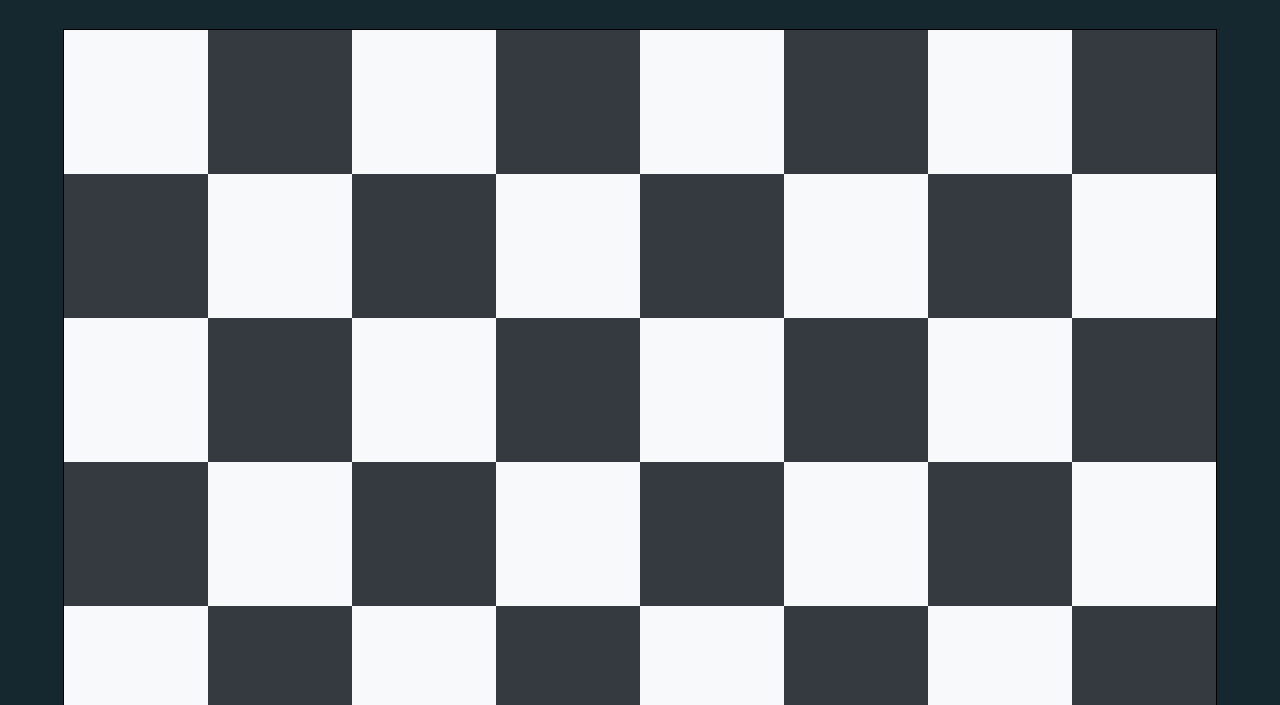
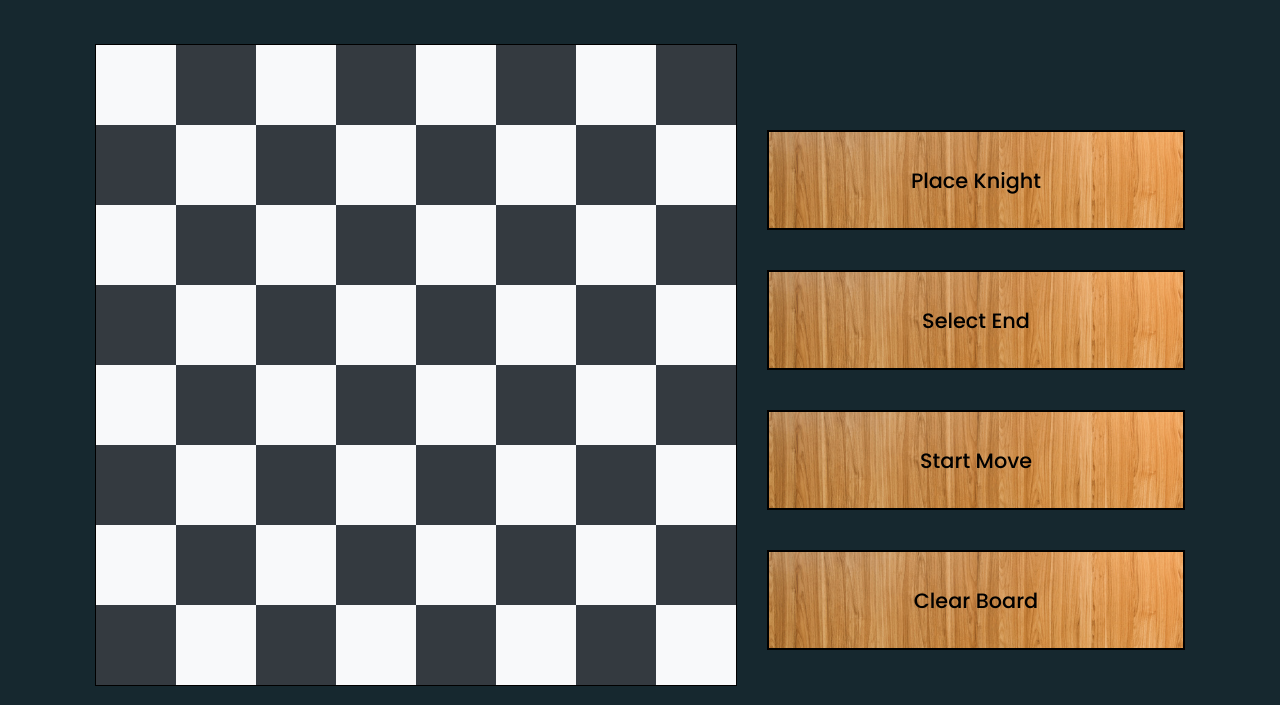
Before and after one commit to Orbter/Knights-Travails, a website built with webpack: page src/template.html in a window 1280 px wide. Shown: the part 95-800 px from the top of the page. Built offline with nearby package versions, Linux system fonts and the light colour scheme.

Commit message:
finished the knight algorithm website

```diff
--- a/src/reletaed/visualization.js
+++ b/src/reletaed/visualization.js
@@ -116,10 +116,10 @@ function calculateMidTile(currentTile, nextTile) {
   answer.push(midX, midY);
   return answer;
 }
-
-function animateKnight(startX, startY, endX, endY) {
+async function animateKnight(startX, startY, endX, endY) {
   return new Promise((resolve, reject) => {
-    const keyframe = `@keyframes Move-${Date.now()} {
+    const animationName = `Move-${Date.now()}`;
+    const keyframe = `@keyframes ${animationName} {
         from {
           left: ${startX}px;
           top: ${startY}px;
@@ -133,7 +133,7 @@ function animateKnight(startX, startY, endX, endY) {
     const knightPiece = document.querySelector('.knight');
     const styleSheet = document.styleSheets[0];
     styleSheet.insertRule(keyframe, styleSheet.cssRules.length);
-    const animationName = `Move-${Date.now()}`;
+
     knightPiece.style.animation = `${animationName} 0.7s ease-in-out forwards`;
 
     knightPiece.addEventListener(
--- a/src/styles/main.scss
+++ b/src/styles/main.scss
@@ -6,6 +6,11 @@ body {
   flex-direction: column;
   align-items: center;
   background-color: #16282f;
+}
+.main-page {
+  display: flex;
+  flex-direction: column;
+  align-items: center;
 }
 .headline {
   font-family: 'Lobster', sans-serif;
@@ -88,3 +93,36 @@ body {
   color: #daa520;
   background-color: rgb(199, 0, 57);
 }
+@media (min-width: 500px) and (max-width: 1023px) {
+  .main-div {
+    width: 70vw;
+    height: 70vw;
+  }
+  .main-buttons {
+    flex: 1 0 15%;
+    max-width: 100000px;
+    min-width: 250px;
+  }
+}
+@media (min-width: 1024px) {
+  .main-page {
+    display: flex;
+    flex-direction: row;
+  }
+  .main-div {
+    width: 60vw;
+    height: 60vw;
+    margin: 15px;
+    max-width: 80vh;
+    max-height: 80vh;
+  }
+  .button-container {
+    width: 35vw;
+    height: 70vh;
+  }
+  .main-buttons {
+    flex: 1 0 15%;
+    max-width: 100000px;
+    min-width: 250px;
+  }
+}
--- a/src/template.html
+++ b/src/template.html
@@ -10,6 +10,7 @@
     <header>
       <div class="head"><h1 class="headline">Knight Algorithm</h1></div>
     </header>
+    <div class="main-page">
       <div class="main-div"></div>
       <div class="button-container">
         <button class="main-buttons" id="place-button">Place Knight</button
@@ -17,5 +18,6 @@
         ><button class="main-buttons" id="start-button">Start Move</button
         ><button class="main-buttons" id="clear-button">Clear Board</button>
       </div>
+    </div>
   </body>
 </html>
```
Lines whose indentation alone changed are shown as unchanged.
